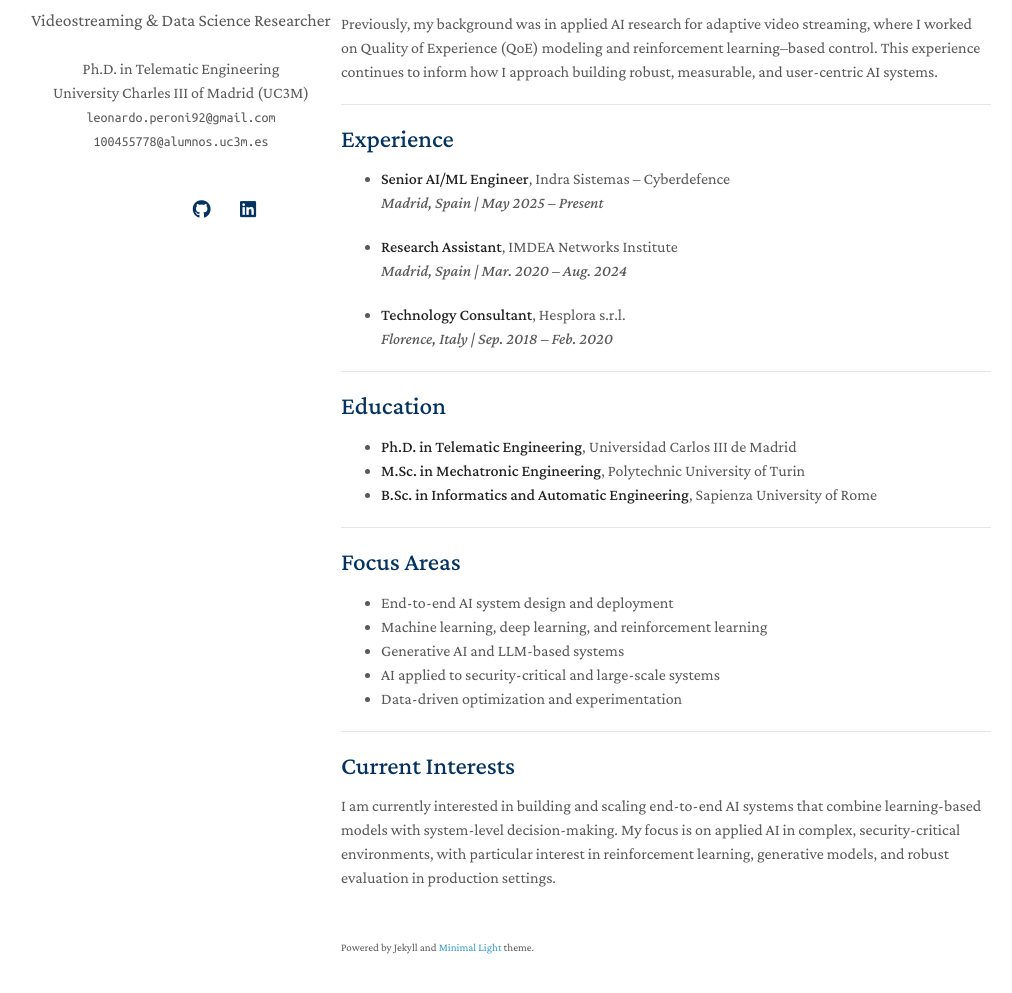
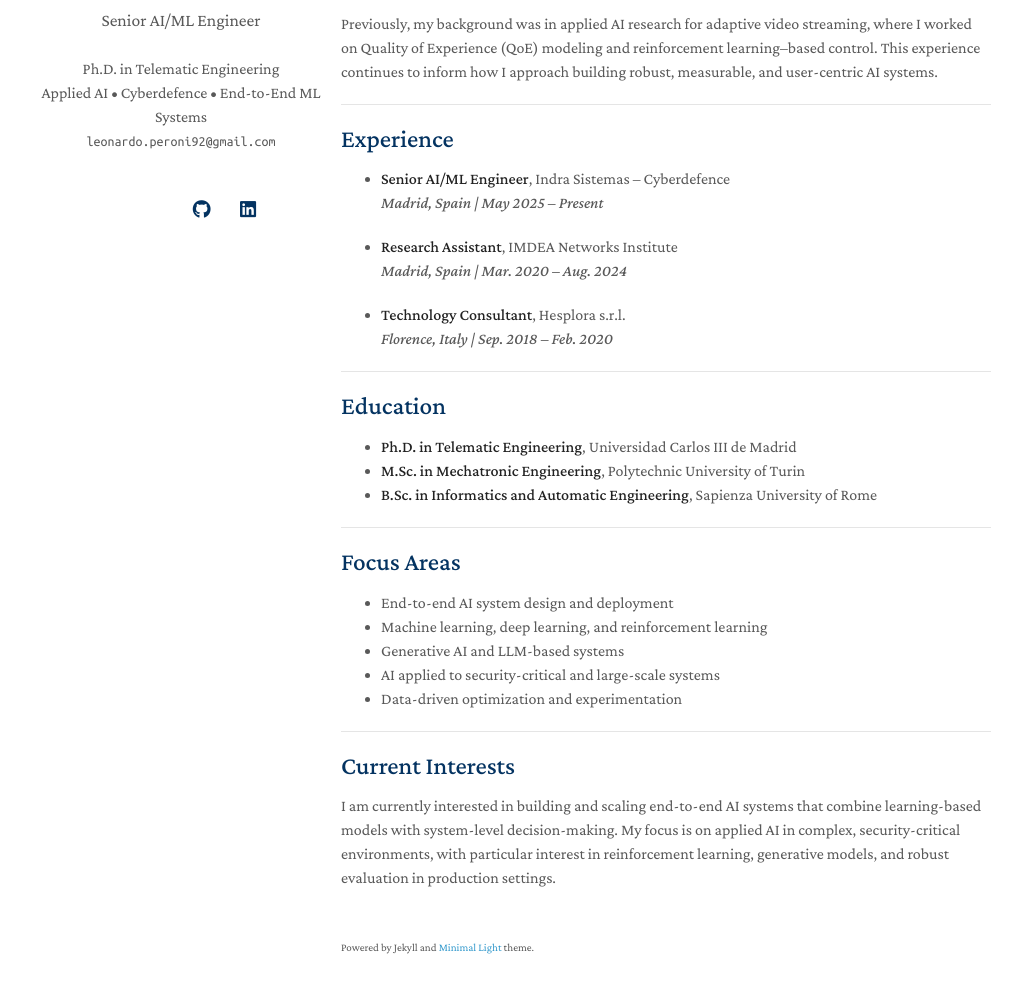
Before and after one commit to Leo-rojo/Leo-rojo.github.io, a Jekyll site: the page built from _pages/about.md, in a window 1280 px wide and 1333 px high. Shown: the part 305-1298 px from the top of the window, without its empty margins (129-1141 px from the left). Built offline with Jekyll 4.4.1, drawn with Linux system fonts in a browser that asks for light colours; a style sheet for code colours, icons or effects is not loaded.

Commit message:
Update working position and affiliation in config

```diff
--- a/_config.yml
+++ b/_config.yml
@@ -1,10 +1,11 @@
 # Basic Information
 title: Leonardo Peroni
-working_position: Videostreaming & Data Science Researcher
+working_position: Senior AI/ML Engineer
 position: Ph.D. in Telematic Engineering
-affiliation: University Charles III of Madrid (UC3M)
+affiliation: Applied AI • Cyberdefence • End-to-End ML Systems
 email_1: leonardo.peroni92@gmail.com
-email_2: 100455778@alumnos.uc3m.es
+# email_2 removed to reduce noise
+
 
 #a Navigation bar
 navbar:
```
